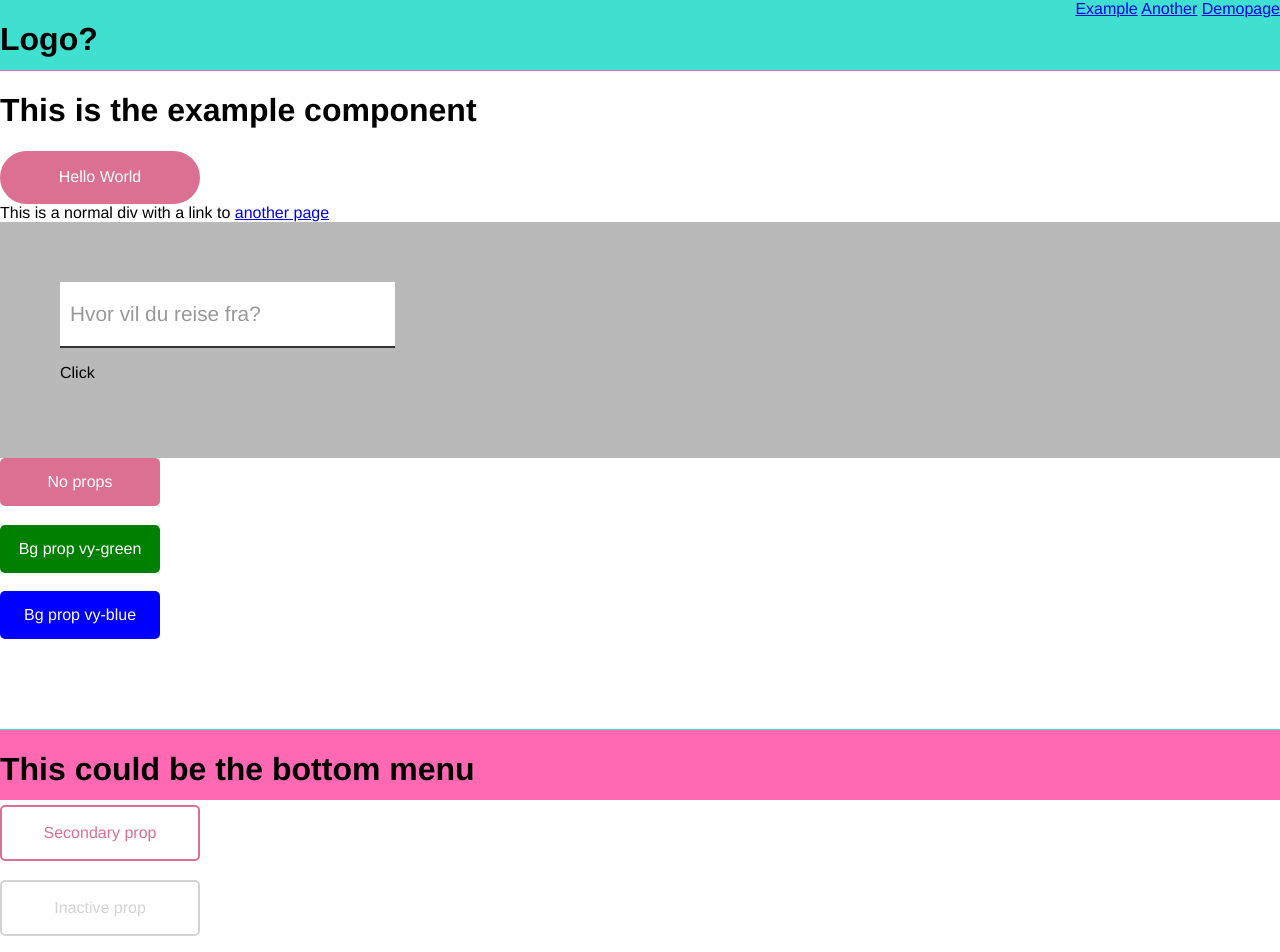
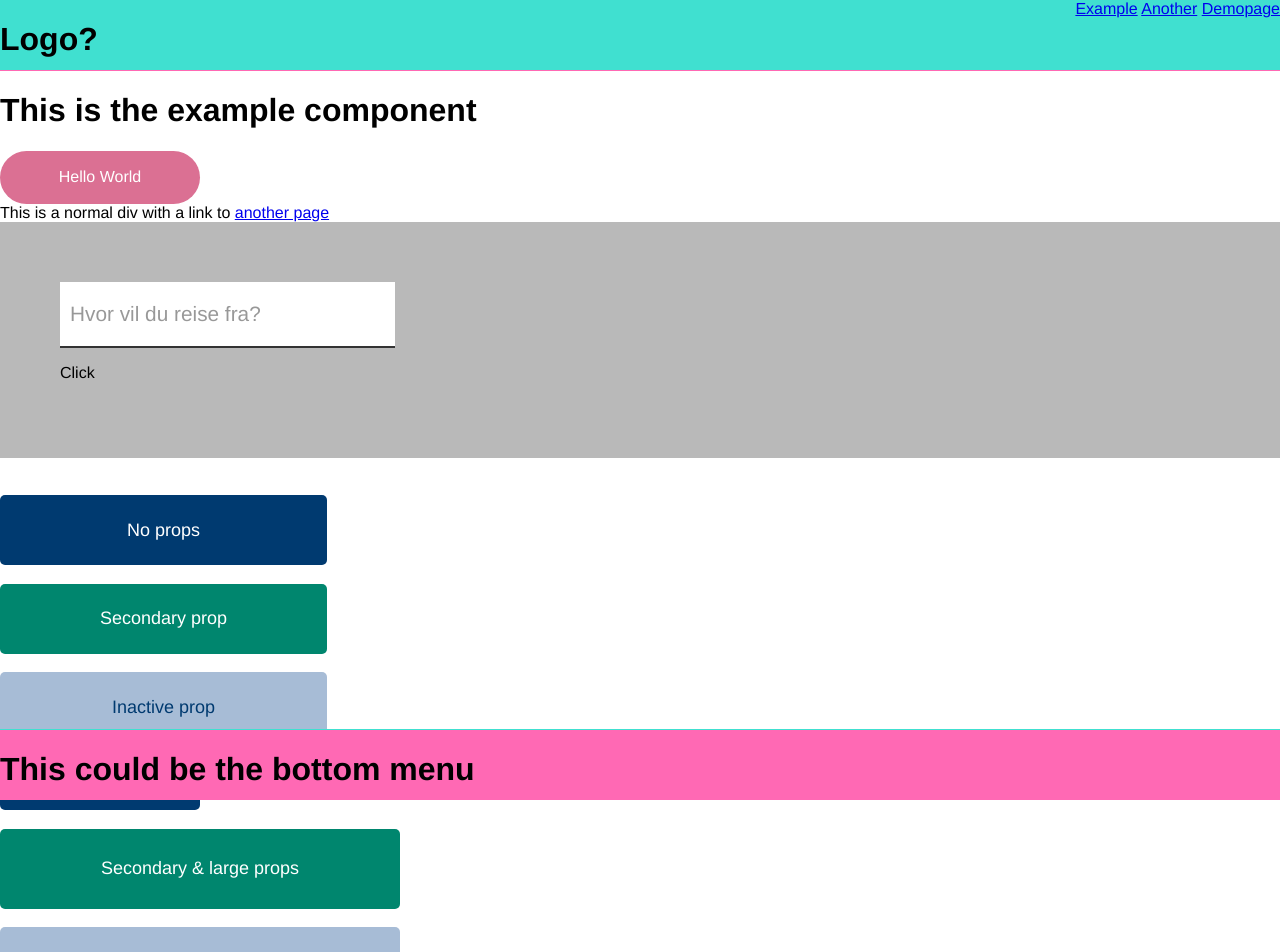
Before and after one commit to Guttulsrud/pro200-group21, a React (Create React App) app in the folder front-end/: page / in a window 1280 px wide. Shown: the top 952 px of the page. Built offline with nearby package versions, Linux system fonts and the light colour scheme.

Commit message:
Changed TestButton to Button, changed styles

```diff
--- /dev/null
+++ b/front-end/src/elements/buttons/Button.js
@@ -0,0 +1,70 @@
+import styled, { css } from 'styled-components';
+
+export const Button = styled.button`
+  background-color: #003A70;
+  height: 70px;
+  width: 327px;
+  font-size: 18px;
+  color: #fff;
+  border-radius: 5px;
+  border: none;
+
+  &:hover {
+    cursor: pointer;
+  }
+
+  ${(props) =>
+    props.secondary &&
+    css`
+      background-color: #00866e;
+      color: #fff;
+    `}
+
+  ${(props) =>
+    props.outlineBlue &&
+    css`
+      background-color: #fff;
+      color: #003a70;
+      border: 2px solid #003a70;
+    `}
+
+  ${(props) =>
+    props.outlineGreen &&
+    css`
+      background-color: #fff;
+      color: #00866e;
+      border: 2px solid #00866e;
+    `}
+
+  ${(props) =>
+    props.inactive &&
+    css`
+      background-color: #a7bcd6;
+      color: #003a70;
+
+      &:hover {
+        cursor: not-allowed;
+      }
+    `}
+
+   ${(props) =>
+     props.xl &&
+     css`
+       height: 100px;
+       width: 500px;
+     `}
+
+   ${(props) =>
+     props.large &&
+     css`
+       height: 80px;
+       width: 400px;
+     `}
+
+   ${(props) =>
+     props.small &&
+     css`
+       height: 50px;
+       width: 200px;
+     `}
+`;
--- a/front-end/src/elements/buttons/TestButton.js
+++ /dev/null
@@ -1,74 +0,0 @@
-import styled, { css } from 'styled-components';
-
-export const TestBtn = styled.button`
-  background-color: ${(props) =>
-    props.background === 'vy-green'
-      ? 'green'
-      : props.background === 'vy-blue'
-      ? 'blue'
-      : !props.background
-      ? 'palevioletred'
-      : ''};
-  height: 3em;
-  width: 10em;
-  color: white;
-  border: none;
-  border-radius: 5px;
-
-  &:hover {
-    cursor: pointer;
-  }
-`;
-
-export const TestButton = styled.button`
-  background-color: hotpink;
-  height: 56px;
-  width: 200px;
-  color: gold;
-  border-radius: 5px;
-  border: none;
-
-  &:hover {
-    cursor: pointer;
-  }
-
-  ${(props) =>
-    props.secondary &&
-    css`
-      background-color: #fff;
-      color: palevioletred;
-      border: 2px solid palevioletred;
-    `}
-
-  ${(props) =>
-    props.inactive &&
-    css`
-      background-color: #fff;
-      color: lightgray;
-      border: 2px solid lightgray;
-
-      &:hover {
-        cursor: not-allowed;
-      }
-    `}
-    ${(props) =>
-      props.xl &&
-      css`
-        height: 100px;
-        width: 500px;
-      `}
-
-  ${(props) =>
-    props.large &&
-    css`
-      height: 70px;
-      width: 300px;
-    `}
-
-  ${(props) =>
-    props.small &&
-    css`
-      height: 40px;
-      width: 100px;
-    `}
-`;
--- a/front-end/src/pages/ExamplePage.jsx
+++ b/front-end/src/pages/ExamplePage.jsx
@@ -2,7 +2,7 @@ import React, { useState } from 'react';
 import Example from '../components/Example';
 import { Link } from 'react-router-dom';
 import { Input } from '../elements/inputs/StyledInput';
-import { TestBtn, TestButton } from '../elements/buttons/TestButton';
+import { Button } from '../elements/buttons/Button';
 
 const ExamplePage = () => {
   const [filled, setFilled] = useState(false);
@@ -35,33 +35,26 @@ const ExamplePage = () => {
         />
         <p onClick={handleFetch}>Click</p>
       </div>
-      <TestBtn>No props</TestBtn> <br /> <br />
-      <TestBtn background='vy-green'>Bg prop vy-green</TestBtn> <br /> <br />
-      <TestBtn background='vy-blue'>Bg prop vy-blue</TestBtn>
       <br />
       <br />
+      <Button>No props</Button> <br /> <br />
+      <Button secondary>Secondary prop</Button> <br /> <br />
+      <Button inactive>Inactive prop</Button> <br /> <br />
+      <Button small>Small prop</Button> <br /> <br />
+      <Button secondary large>
+        Secondary & large props
+      </Button>
       <br />
       <br />
-      <br />
-      <br />
-      <TestButton>No props</TestButton> <br /> <br />
-      <TestButton secondary>Secondary prop</TestButton> <br /> <br />
-      <TestButton inactive>Inactive prop</TestButton> <br /> <br />
-      <TestButton small>Small prop</TestButton> <br /> <br />
-      <TestButton secondary large>
-        Secondary & large props
-      </TestButton>
-      <br />
-      <br />
-      <TestButton inactive large>
+      <Button inactive large>
         Inactive & large props
-      </TestButton>
+      </Button>
       <br /> <br />
-      <TestButton inactive small>
+      <Button inactive small>
         Inactive & small props
-      </TestButton>
+      </Button>
       <br /> <br />
-      <TestButton xl>Xl prop</TestButton>
+      <Button xl>Xl prop</Button>
       <br />
       <br />
       <br />
```
